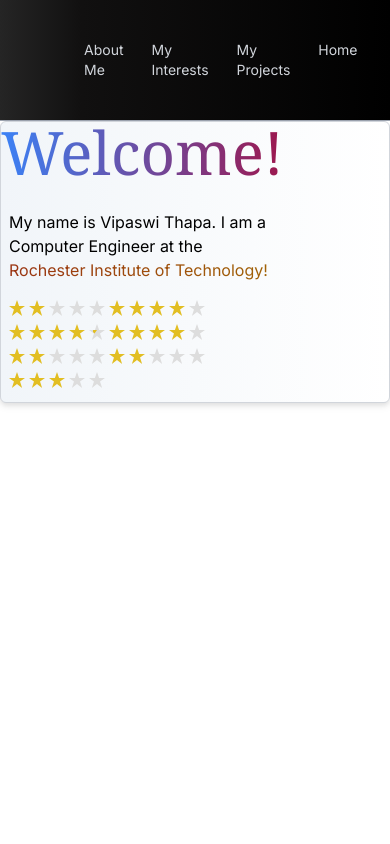
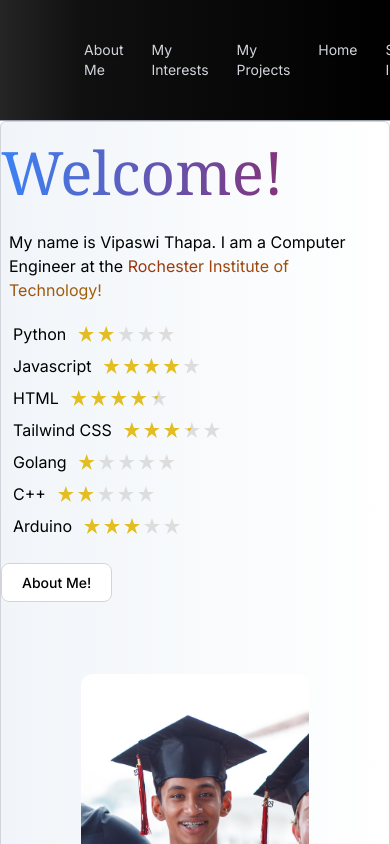
Before and after one commit to Vipaswi/Profile, a Next.js app: page / in a window 390 px wide. Shown: the top 844 px of the page. Built offline with nearby package versions, Linux system fonts and the light colour scheme.

Commit message:
Need to adjust for Phones and adjust intro. height

```diff
--- a/app/globals.css
+++ b/app/globals.css
@@ -21,6 +21,24 @@
 
 .ratings__star--full {
   background-color: #e2be22;
+}
+
+.typewriter{
+  width: 100%;
+  white-space: nowrap;
+  overflow: hidden;
+  border-right: 5px solid;
+  animation:
+    typing 2s,
+    cursor.5s step-end infinite alternate;
+}
+
+@keyframes cursor {
+  50% {border-color: transparent;}
+}
+
+@keyframes typing {
+  from {width: 0}
 }
 
 .ratings__star--half::before {
--- a/app/page.tsx
+++ b/app/page.tsx
@@ -6,6 +6,7 @@ export default function Home() {
     <main className="d">
       <div className="">
         <Introduction/>
+
       </div>
     </main>
   )
--- a/components/Introduction.tsx
+++ b/components/Introduction.tsx
@@ -1,49 +1,30 @@
 import React, {useState} from 'react'
 import Vipaswi from 'public/assets/Vipaswi.jpg'
 import Image from 'next/image'
-import Stars from './stars'
-
-const proficiency = [
-  {
-    Language: "Python",
-    Proficiency: 2,
-  },
-  {
-    Language: "Javascript",
-    Proficiency: 4,
-  },
-  {
-    Language: "HTML",
-    Proficiency: 4.5,
-  },
-  {
-    Language: "CSS",
-    Proficiency: 4,
-  },
-  {
-    Language: "Golang",
-    Proficiency: 2,
-  },
-  {
-    Language: "C++",
-    Proficiency: 2,
-  },
-  {
-    Language: "Arduino",
-    Proficiency: 3,
-  }
-]
+import Stars from './Stars'
+import Proficiency from '@/public/Files/Proficiency'
+import Link from 'next/link'
 
 const Introduction = () => {
   return (
-    <div className='flex mb-2 border border-gray-300 justify-evenly items-center bg-gradient-to-r from-slate-100 to-white border-s drop-shadow-md rounded-md'>
-      <div className="flex-column">
-        <h2 className='text-6xl bold bg-gradient-to-r from-blue-500 to-pink-800 bg-clip-text text-transparent bold font-serif'>Welcome!</h2>
+    <div className='flex-col md:flex-row mb-2 border border-gray-300 md:justify-evenly items-center bg-gradient-to-r from-slate-100 to-white border-s drop-shadow-md rounded-md'>
+      <div className="flex-column mt-5">
+        <h2 className='text-6xl bold bg-gradient-to-r from-blue-500 to-pink-800 bg-clip-text text-transparent bold font-serif typewriter'>Welcome!</h2>
         <p className='p-2 mt-5'>My name is Vipaswi Thapa. I am a Computer Engineer at the <span className='bg-gradient-to-r from-orange-800 to-yellow-700 bg-clip-text text-transparent'>Rochester Institute of Technology!</span></p>
         <div className='p-2'>
-          {proficiency.map(object => (
-            <Stars value={object.Proficiency}/>
-            ))}
+          <div className='grid xl:grid-cols-3 md:grid-cols-2 grid-cols-1'>
+            {Proficiency.map(object => (
+              <div className='flex m-1'>
+                <p className='pr-3'>{object.Language}</p>
+                <Stars value={object.Proficiency}/>
+              </div>
+              ))}
+          </div>
+        </div>
+        <div className='pt-5'>
+          <Link href='' className='hover:transition duration-[400ms] text-black hover:text-white bg-white border border-gray-300 focus:outline-none hover:bg-black focus:ring-4 focus:ring-gray-200 font-medium rounded-lg text-sm px-5 py-2.5 mr-2"'>
+          <button type='button'>About Me!</button>
+          </Link>
         </div>
       </div>
       <div className='m-10 p-10'>
--- a/components/Navbar.tsx
+++ b/components/Navbar.tsx
@@ -22,6 +22,9 @@ const Navbar = () => {
         <Link className="navbar_text"href="/">
           <p>Home</p>
         </Link>
+        <Link className="navbar_text" href="/">
+          <p>Sign In</p>
+        </Link>
       </div>
     </div>
   )
--- a/components/Stars.tsx
+++ b/components/Stars.tsx
@@ -1,6 +1,10 @@
 import React from 'react'
 
-const Stars = (props: object) => {
+interface Props{
+  value: number
+}
+
+const Stars = (props: Props) => {
   const fullStars = Math.floor(props.value);
   const hasHalfStar = props.value % 1 !== 0;
 
--- /dev/null
+++ b/public/Files/Proficiency.tsx
@@ -0,0 +1,32 @@
+const Proficiency = [
+  {
+    Language: "Python",
+    Proficiency: 2,
+  },
+  {
+    Language: "Javascript",
+    Proficiency: 4,
+  },
+  {
+    Language: "HTML",
+    Proficiency: 4.5,
+  },
+  {
+    Language: "Tailwind CSS",
+    Proficiency: 3.5,
+  },
+  {
+    Language: "Golang",
+    Proficiency: 1,
+  },
+  {
+    Language: "C++",
+    Proficiency: 2,
+  },
+  {
+    Language: "Arduino",
+    Proficiency: 3,
+  }
+]
+
+export default Proficiency
```
